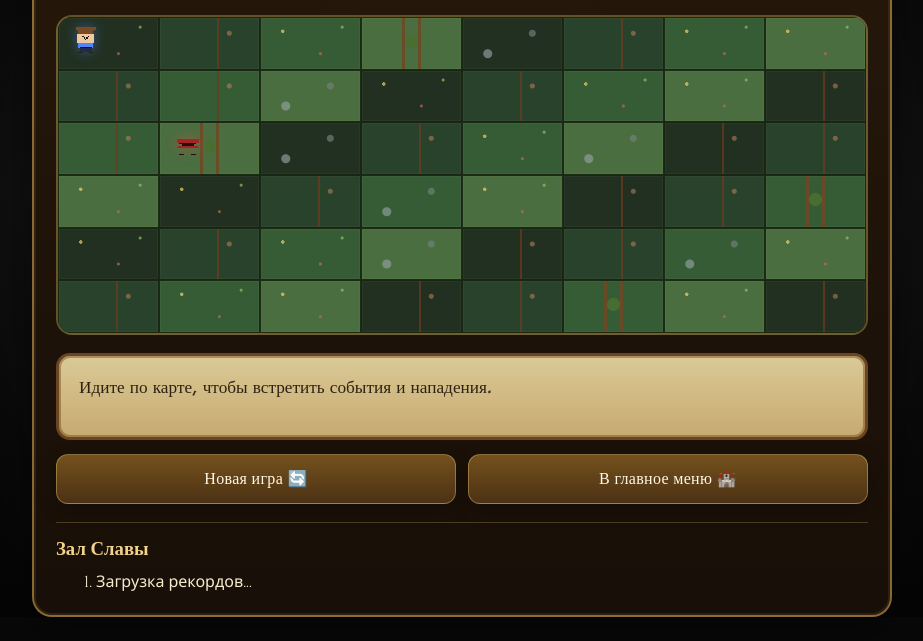
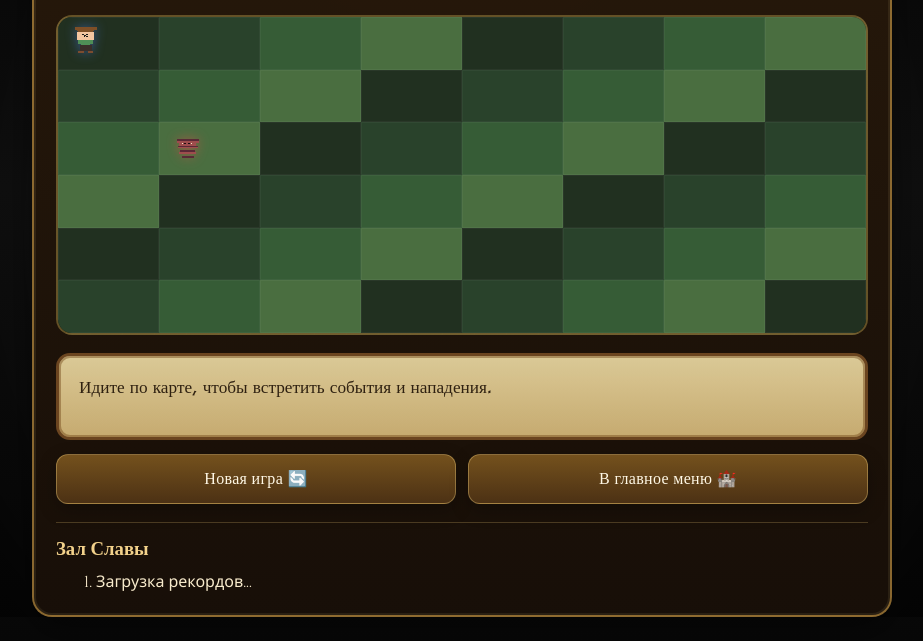
Before and after one commit to DaRiAn-BOT/my-ai-game, a plain HTML site: page index.html in a window 1280 px wide. Both pictures are taken after a click on the button "Начать правление 👑". Shown: the part 183-824 px from the top of the page, without its empty margins (178-1101 px from the left). Drawn offline with nearby package versions, Linux system fonts and the light colour scheme.

Commit message:
Update game visuals

```diff
--- a/app.js
+++ b/app.js
@@ -119,69 +119,65 @@ function drawPlayerSprite() {
     ctx.clearRect(0, 0, 32, 32);
     ctx.imageSmoothingEnabled = false;
 
-    const hair = "#7a4a24";
-    const skin = "#f0c8a0";
-    const shirt = "#4f86ff";
-    const pants = "#232b4a";
-    const shoes = "#2d1d12";
-    const outline = "#141414";
+    const hair = "#7f4f27";
+    const skin = "#f3c5a0";
+    const tunic = "#4f8f57";
+    const pants = "#3a2f2a";
+    const boots = "#7c4c2f";
+    const outline = "#191919";
 
     const drawPixel = (x, y, color) => {
         ctx.fillStyle = color;
         ctx.fillRect(x, y, 1, 1);
     };
 
-    for (let x = 9; x <= 23; x += 1) {
+    for (let x = 8; x <= 24; x += 1) {
         drawPixel(x, 3, hair);
         drawPixel(x, 4, hair);
     }
-
     for (let x = 10; x <= 22; x += 1) {
         drawPixel(x, 5, hair);
     }
-
     for (let x = 11; x <= 21; x += 1) {
         drawPixel(x, 6, hair);
     }
 
-    for (let x = 11; x <= 21; x += 1) {
-        drawPixel(x, 7, hair);
-    }
-
     for (let x = 10; x <= 22; x += 1) {
-        for (let y = 8; y <= 14; y += 1) {
+        for (let y = 7; y <= 12; y += 1) {
             drawPixel(x, y, skin);
         }
     }
 
+    drawPixel(14, 8, outline);
+    drawPixel(17, 8, outline);
+    drawPixel(15, 9, outline);
+    drawPixel(16, 9, outline);
+    drawPixel(15, 10, outline);
+    drawPixel(17, 10, outline);
+
     for (let x = 11; x <= 21; x += 1) {
-        drawPixel(x, 15, shirt);
-        drawPixel(x, 16, shirt);
-        drawPixel(x, 17, shirt);
-        drawPixel(x, 18, shirt);
+        drawPixel(x, 13, tunic);
+        drawPixel(x, 14, tunic);
+        drawPixel(x, 15, tunic);
+    }
+    for (let x = 13; x <= 19; x += 1) {
+        drawPixel(x, 16, tunic);
     }
 
     for (let x = 12; x <= 20; x += 1) {
+        drawPixel(x, 17, pants);
+        drawPixel(x, 18, pants);
         drawPixel(x, 19, pants);
         drawPixel(x, 20, pants);
-        drawPixel(x, 21, pants);
     }
 
-    for (let x = 11; x <= 13; x += 1) {
-        drawPixel(x, 22, shoes);
+    for (let x = 11; x <= 14; x += 1) {
+        drawPixel(x, 21, boots);
+        drawPixel(x, 22, boots);
     }
-    for (let x = 19; x <= 21; x += 1) {
-        drawPixel(x, 22, shoes);
-    }
-
-    drawPixel(14, 10, outline);
-    drawPixel(18, 10, outline);
-    drawPixel(15, 11, outline);
-    drawPixel(17, 11, outline);
-    drawPixel(16, 12, outline);
-
-    for (let x = 12; x <= 20; x += 1) {
-        drawPixel(x, 18, outline);
+    for (let x = 18; x <= 21; x += 1) {
+        drawPixel(x, 21, boots);
+        drawPixel(x, 22, boots);
     }
 }
 
@@ -191,8 +187,10 @@ function drawEnemySprite() {
     ctx.clearRect(0, 0, 32, 32);
     ctx.imageSmoothingEnabled = false;
 
-    const red = "#a52424";
-    const dark = "#201010";
+    const body = "#9e4d4d";
+    const bodyDark = "#5a2936";
+    const eye = "#f7e9c4";
+    const outline = "#1b0e14";
 
     const drawPixel = (x, y, color) => {
         ctx.fillStyle = color;
@@ -200,32 +198,35 @@ function drawEnemySprite() {
     };
 
     for (let x = 8; x <= 24; x += 1) {
-        drawPixel(x, 7, red);
-        drawPixel(x, 8, red);
-        drawPixel(x, 9, red);
+        drawPixel(x, 7, bodyDark);
+        drawPixel(x, 8, body);
+        drawPixel(x, 9, body);
     }
 
     for (let x = 10; x <= 22; x += 1) {
-        drawPixel(x, 10, dark);
-    }
-
-    for (let x = 12; x <= 20; x += 1) {
-        drawPixel(x, 11, dark);
+        drawPixel(x, 10, body);
+        drawPixel(x, 11, body);
     }
 
     for (let x = 9; x <= 23; x += 1) {
-        drawPixel(x, 12, red);
+        drawPixel(x, 12, bodyDark);
+        drawPixel(x, 13, body);
     }
 
-    for (let x = 8; x <= 24; x += 1) {
-        drawPixel(x, 13, red);
+    drawPixel(12, 10, eye);
+    drawPixel(19, 10, eye);
+    drawPixel(14, 10, outline);
+    drawPixel(17, 10, outline);
+
+    for (let x = 11; x <= 21; x += 1) {
+        drawPixel(x, 15, bodyDark);
+        drawPixel(x, 16, bodyDark);
     }
-
-    for (let x = 10; x <= 13; x += 1) {
-        drawPixel(x, 18, dark);
+    for (let x = 10; x <= 22; x += 1) {
+        drawPixel(x, 17, body);
     }
-    for (let x = 19; x <= 22; x += 1) {
-        drawPixel(x, 18, dark);
+    for (let x = 12; x <= 20; x += 1) {
+        drawPixel(x, 20, bodyDark);
     }
 }
 
--- a/style.css
+++ b/style.css
@@ -193,112 +193,8 @@ header h1 {
 }
 
 .map-cell {
-    position: relative;
-    border: 1px solid rgba(24, 37, 16, 0.9);
-    background-color: #5d8c44;
-    background-image:
-        radial-gradient(circle at 20% 20%, rgba(104, 165, 66, 0.85) 0 8%, transparent 9%),
-        radial-gradient(circle at 75% 68%, rgba(75, 121, 55, 0.9) 0 7%, transparent 8%),
-        linear-gradient(180deg, #6ca14a 0%, #4d7b36 100%);
-    box-shadow: inset 0 0 0 1px rgba(255, 255, 255, 0.03);
-}
-
-.map-cell::before {
-    content: "";
-    position: absolute;
-    inset: 0;
-    background-image:
-        radial-gradient(circle at 22% 26%, #f6d870 0 1.5px, transparent 2px),
-        radial-gradient(circle at 60% 70%, #c66e4b 0 1px, transparent 2px),
-        radial-gradient(circle at 82% 18%, #91c96b 0 1px, transparent 2px);
-    opacity: 0.66;
-    pointer-events: none;
-}
-
-#map-grid .map-cell:nth-child(8n + 1),
-#map-grid .map-cell:nth-child(8n + 2),
-#map-grid .map-cell:nth-child(8n + 3),
-#map-grid .map-cell:nth-child(8n + 4),
-#map-grid .map-cell:nth-child(8n + 5),
-#map-grid .map-cell:nth-child(8n + 6),
-#map-grid .map-cell:nth-child(8n + 7),
-#map-grid .map-cell:nth-child(8n + 8) {
-    background-color: #5f8d42;
-}
-
-#map-grid .map-cell:nth-child(14n + 4),
-#map-grid .map-cell:nth-child(14n + 9),
-#map-grid .map-cell:nth-child(14n + 13) {
-    background-color: #3a5a2a;
-    background-image:
-        radial-gradient(circle at 50% 40%, rgba(16, 34, 11, 0.9) 0 10%, transparent 11%),
-        linear-gradient(180deg, #3a5a2a 0%, #273b1d 100%);
-}
-
-#map-grid .map-cell:nth-child(14n + 4)::before,
-#map-grid .map-cell:nth-child(14n + 9)::before,
-#map-grid .map-cell:nth-child(14n + 13)::before {
-    background-image:
-        linear-gradient(90deg, transparent 0 40%, #6e4a25 40% 43%, transparent 43% 57%, #6e4a25 57% 60%, transparent 60%),
-        radial-gradient(circle at 50% 46%, #4a6f31 0 6px, transparent 7px);
-    opacity: 0.9;
-}
-
-#map-grid .map-cell:nth-child(9n + 7),
-#map-grid .map-cell:nth-child(9n + 8),
-#map-grid .map-cell:nth-child(9n + 15),
-#map-grid .map-cell:nth-child(9n + 16),
-#map-grid .map-cell:nth-child(9n + 23) {
-    background-color: #8a6c46;
-    background-image:
-        repeating-linear-gradient(90deg, #8e6d46 0 6px, #7a5b39 6px 12px),
-        repeating-linear-gradient(0deg, transparent 0 5px, rgba(255, 255, 255, 0.06) 5px 6px);
-}
-
-#map-grid .map-cell:nth-child(12n + 3),
-#map-grid .map-cell:nth-child(12n + 10),
-#map-grid .map-cell:nth-child(12n + 18),
-#map-grid .map-cell:nth-child(12n + 24) {
-    background-color: #4a8eaa;
-    background-image:
-        radial-gradient(circle at 44% 32%, rgba(186, 240, 255, 0.9) 0 8%, transparent 9%),
-        radial-gradient(circle at 68% 68%, rgba(100, 189, 231, 0.8) 0 7%, transparent 8%),
-        linear-gradient(180deg, #5da8d2 0%, #2f6b90 100%);
-}
-
-#map-grid .map-cell:nth-child(17n + 5),
-#map-grid .map-cell:nth-child(17n + 11),
-#map-grid .map-cell:nth-child(17n + 19) {
-    background-color: #757c7a;
-    background-image:
-        radial-gradient(circle at 60% 45%, rgba(245, 245, 245, 0.88) 0 7%, transparent 8%),
-        linear-gradient(180deg, #87908a 0%, #5d6664 100%);
-}
-
-#map-grid .map-cell:nth-child(17n + 5)::before,
-#map-grid .map-cell:nth-child(17n + 11)::before,
-#map-grid .map-cell:nth-child(17n + 19)::before {
-    background-image:
-        radial-gradient(circle at 25% 70%, #93a0a1 0 4px, transparent 5px),
-        radial-gradient(circle at 70% 30%, #75817d 0 3px, transparent 4px);
-}
-
-#map-grid .map-cell:nth-child(7n + 2),
-#map-grid .map-cell:nth-child(7n + 6),
-#map-grid .map-cell:nth-child(7n + 10) {
-    background-color: #7a5532;
-    background-image:
-        radial-gradient(circle at 35% 65%, rgba(141, 88, 40, 0.85) 0 6%, transparent 7%),
-        linear-gradient(180deg, #8b633a 0%, #684425 100%);
-}
-
-#map-grid .map-cell:nth-child(7n + 2)::before,
-#map-grid .map-cell:nth-child(7n + 6)::before,
-#map-grid .map-cell:nth-child(7n + 10)::before {
-    background-image:
-        radial-gradient(circle at 70% 30%, rgba(184, 127, 89, 0.8) 0 2px, transparent 3px),
-        linear-gradient(90deg, transparent 0 58%, #6d3c1f 58% 60%, transparent 60%);
-    opacity: 0.72;
+    border: 1px solid rgba(255, 255, 255, 0.04);
+    background: rgba(255, 255, 255, 0.02);
 }
 
 .map-token {
```
